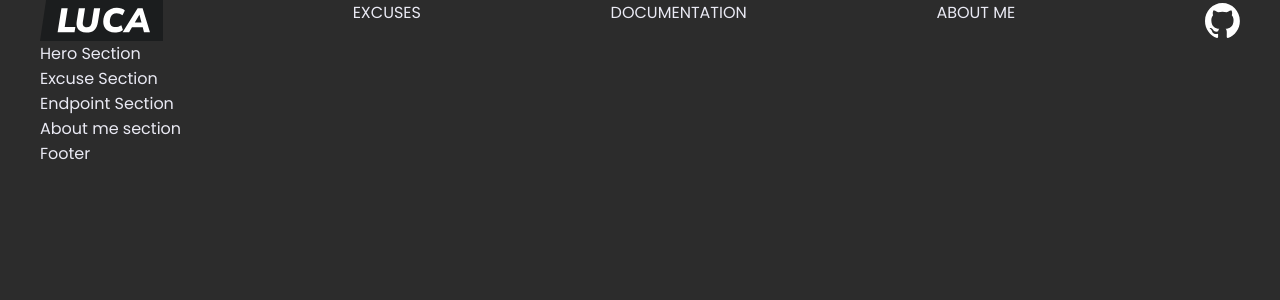
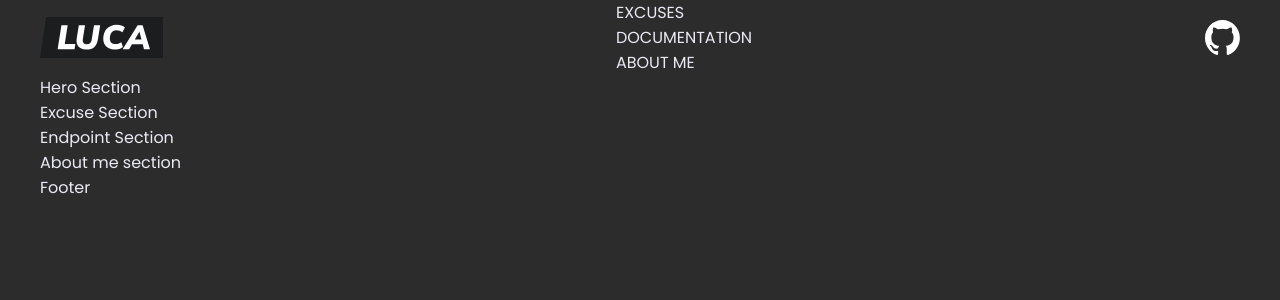
Before and after one commit to lukacafuta/Excuse-Generator, a React (Vite) app in the folder Frontend/: page / in a window 1280 px wide. Shown: the top 300 px of the page. Built offline with nearby package versions, Linux system fonts and the light colour scheme.

Commit message:
navbar into separate div

```diff
--- a/Frontend/src/components/sections/Header.jsx
+++ b/Frontend/src/components/sections/Header.jsx
@@ -4,9 +4,11 @@ export default function Header() {
     return (
         <HeaderStyled>
             <img src="/luca-logo.svg" alt="Luca logo"/>
-            <div>EXCUSES</div>
-            <div>DOCUMENTATION</div>
-            <div>ABOUT ME</div>
+            <div className="navbar">
+                <div>EXCUSES</div>
+                <div>DOCUMENTATION</div>
+                <div>ABOUT ME</div>
+            </div>
             <img src="/github-logo.svg" alt="Github logo"/>
         </HeaderStyled>
     )
```
